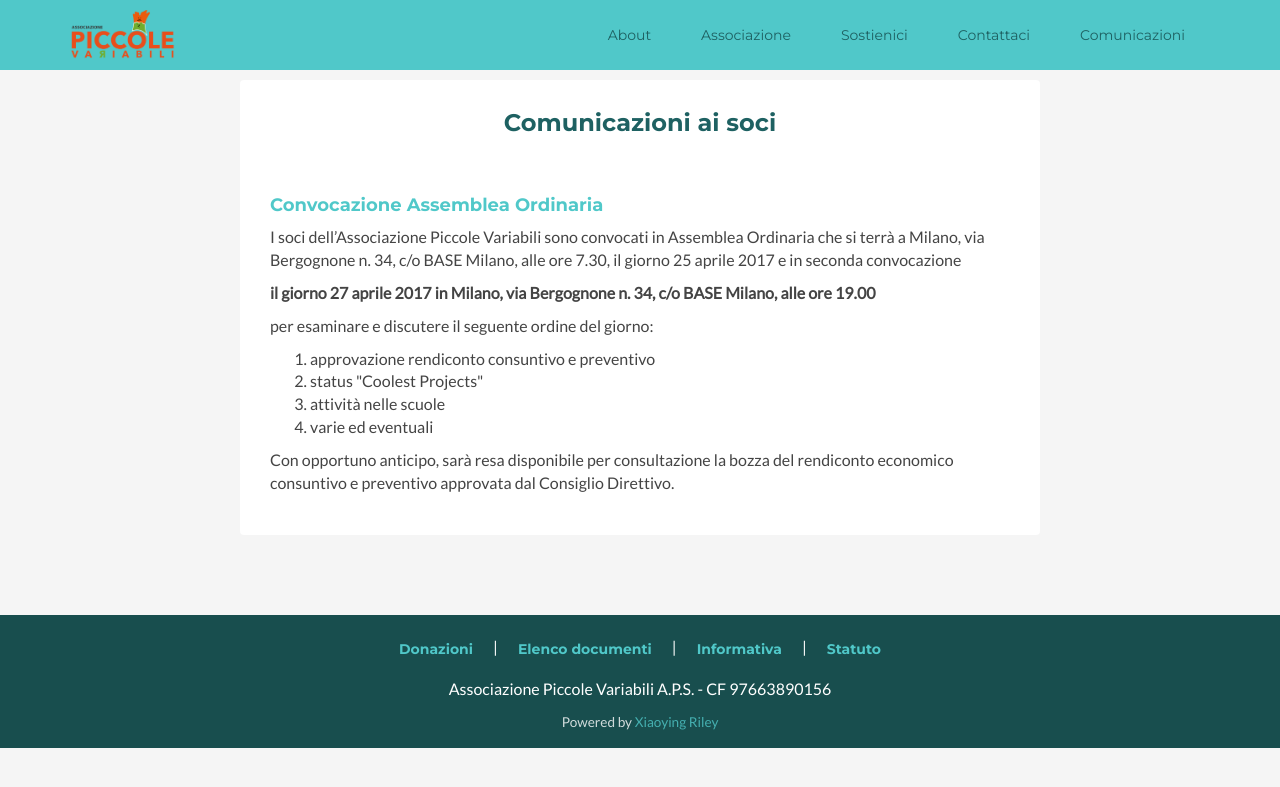
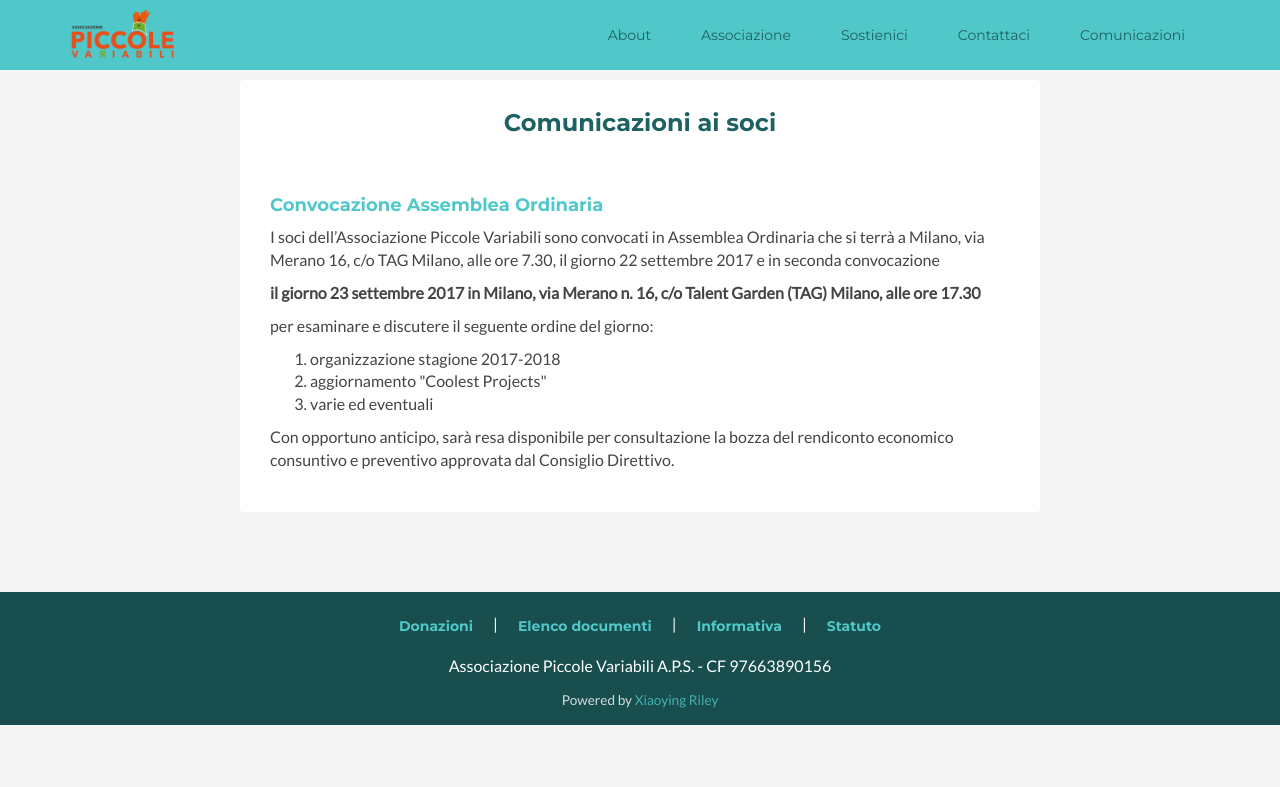
Before and after one commit to fgrotta/piccolevariabili.it, a Jekyll site: the page built from comunicazioni.html, in a window 1280 px wide. Shown: the top 787 px of the page. Built offline with Jekyll 4.4.1, drawn with Linux system fonts in a browser that asks for light colours.

Commit message:
Update comunicazioni.html

```diff
--- a/comunicazioni.html
+++ b/comunicazioni.html
@@ -6,19 +6,18 @@ layout: default
 <div class="info">
     <h4>Convocazione Assemblea Ordinaria</h4>
     <p>
-    I soci dell’Associazione Piccole Variabili sono convocati in Assemblea Ordinaria che si terrà a Milano, via Bergognone n. 34, c/o BASE Milano, alle ore 7.30, il giorno 25 aprile 2017 e in seconda convocazione
+    I soci dell’Associazione Piccole Variabili sono convocati in Assemblea Ordinaria che si terrà a Milano, via Merano 16, c/o TAG Milano, alle ore 7.30, il giorno 22 settembre 2017 e in seconda convocazione
     </p>
     <p>
-    <strong>il giorno 27 aprile 2017 in Milano, via Bergognone n. 34, c/o BASE Milano, alle ore 19.00</strong>
+    <strong>il giorno 23 settembre 2017 in Milano, via Merano n. 16, c/o Talent Garden (TAG) Milano, alle ore 17.30</strong>
     </p>
     <p>
     per esaminare e discutere il seguente ordine del giorno:
     </p>
     <p>
         <ol type="1">
-          <li>approvazione rendiconto consuntivo e preventivo</li>
-          <li>status "Coolest Projects"</li>
-          <li>attività nelle scuole</li>
+          <li>organizzazione stagione 2017-2018</li>
+          <li>aggiornamento "Coolest Projects"</li>
           <li>varie ed eventuali</li>
         </ol>
     </p>
```
